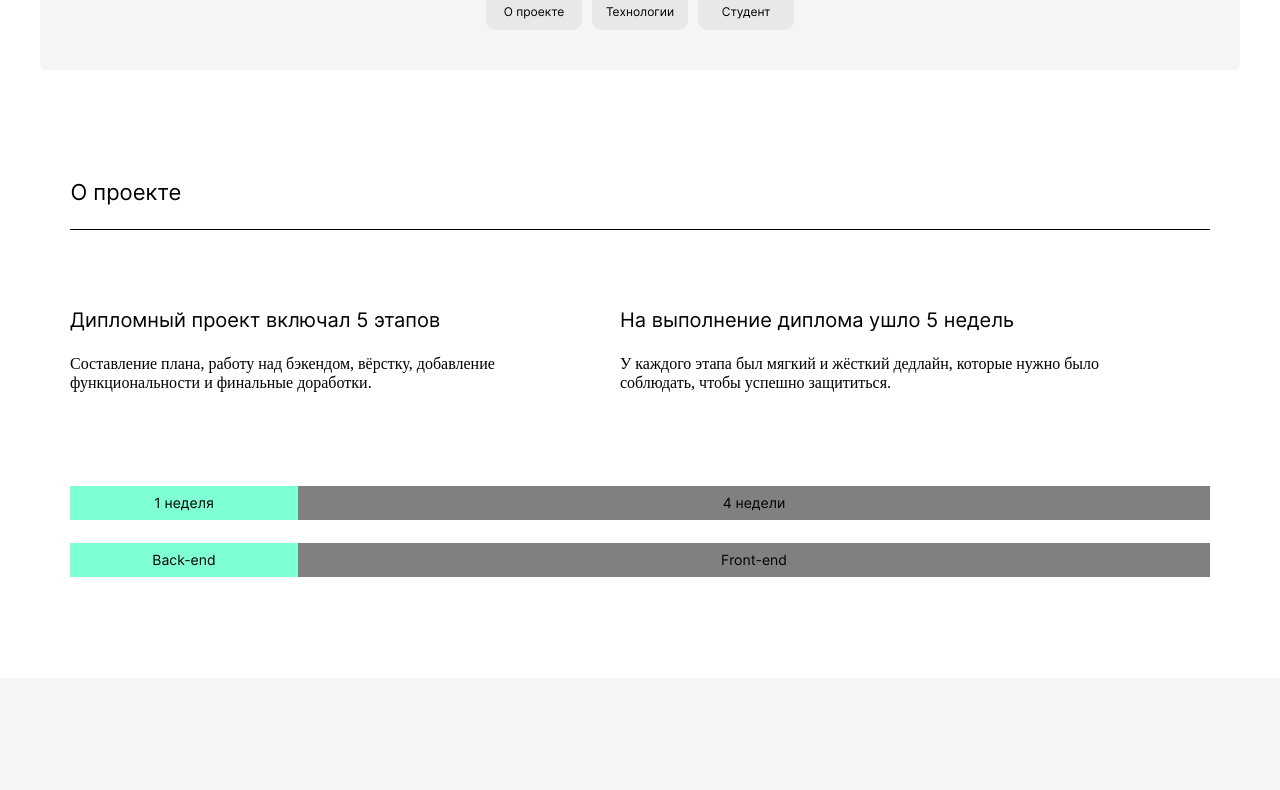
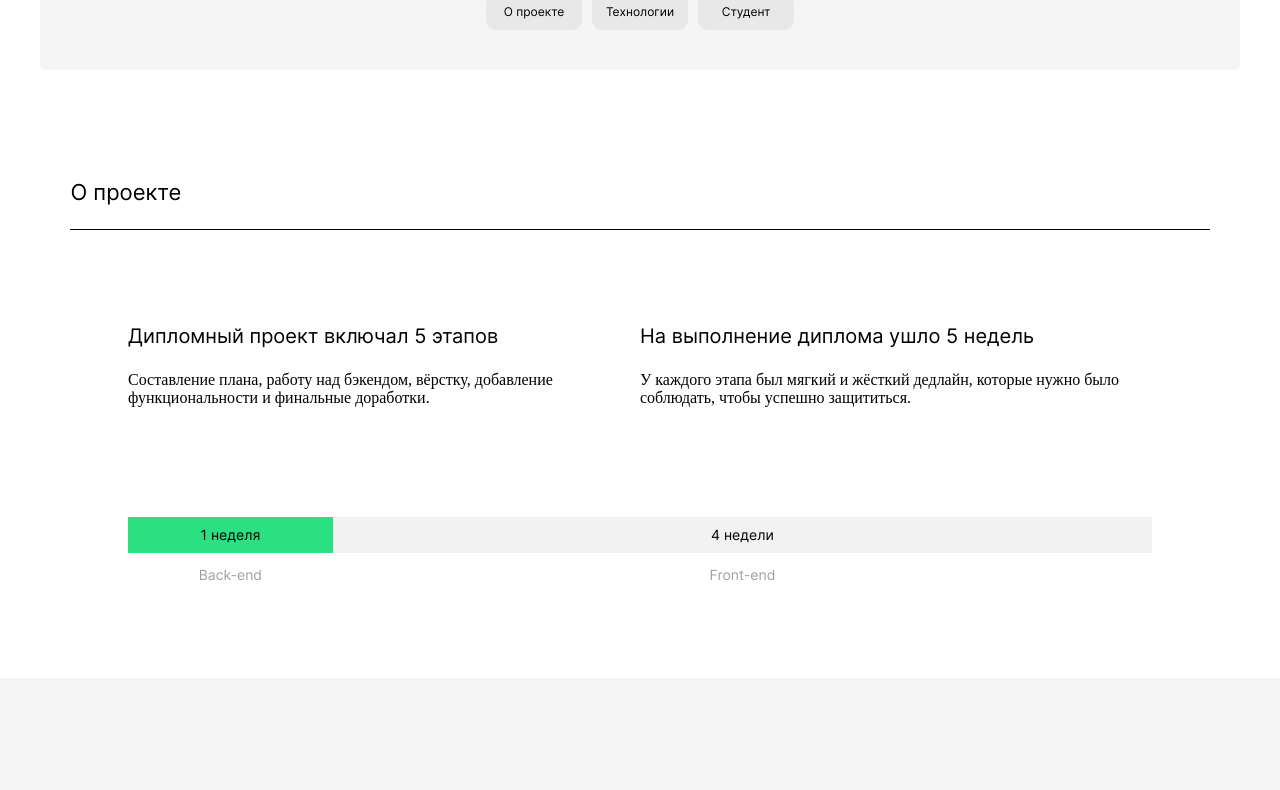
Before and after one commit to interind/movies-explorer-frontend, a React (Create React App) app: page / in a window 1280 px wide. Shown: the part 517-1307 px from the top of the page. Built offline with nearby package versions, Linux system fonts and the light colour scheme.

Commit message:
AboutProject 50%

```diff
--- a/src/components/AboutProject/AboutProject.css
+++ b/src/components/AboutProject/AboutProject.css
@@ -27,42 +27,49 @@
 .AboutProject__title_size_m {
   font-size: 20px;
 }
-.AboutProject__title_type_start {
+.AboutProject__title_theme_green {
   display: flex;
   justify-content: center;
   align-items: center;
-  height: 34px;
+  background-color: #2BE080;
+  min-height: 36px;
   font-size: 14px;
-  background-color: aquamarine;
-  width: 228px;
+  margin-bottom: 14px;
 }
-.AboutProject__title_type_end {
+.AboutProject__title_theme_gray{
   display: flex;
   justify-content: center;
   align-items: center;
-  height: 34px;
+  background-color: #F2F2F2;
+  margin-bottom: 14px;
   font-size: 14px;
-  background-color: gray;
-  width: 912px;
+  min-height: 36px;
+}
+.AboutProject__title_theme_white {
+  margin-bottom: 0;
+  font-size: 14px;
+  color: #A0A0A0;
+;
 }
 
 .AboutProject__containers {
+  width: 80%;
   display: flex;
-  flex-wrap: wrap;
-  max-width: 1140px;
-  width: 95%;
+  margin: 0 auto;
 }
 .AboutProject__container {
   max-width: 550px;
+  width: 100%;
 }
-.AboutProject__container-text {
-  max-width: 550px;
+.AboutProject__container_size_m {
+  justify-content: center;
+  text-align: center;
+  flex-basis: 20%;
+  max-width: 228px;
 }
-.AboutProject__container-text_type_start {
+.AboutProject__container_size_x {
+  justify-content: center;
+  flex-basis: 80%;
   text-align: center;
-  width: 228px;
+  max-width: 912px;
 }
-.AboutProject__container-text_type_end {
-  text-align: center;
-  width: 912px;
-}
--- a/src/components/AboutProject/AboutProject.js
+++ b/src/components/AboutProject/AboutProject.js
@@ -21,10 +21,14 @@ function AboutProject() {
         </div>
       </div>
       <div className='AboutProject__containers'>
-        <h3 className='AboutProject__title AboutProject__title_type_start'>1 неделя</h3>
-        <h3 className='AboutProject__title AboutProject__title_type_end'>4 недели</h3>
-        <h3 className='AboutProject__title AboutProject__title_type_start'>Back-end</h3>
-        <h3 className='AboutProject__title AboutProject__title_type_end'>Front-end</h3>
+        <div className='AboutProject__container AboutProject__container_size_m'>
+          <h3 className='AboutProject__title AboutProject__title_theme_green'>1 неделя</h3>
+          <p className='AboutProject__title AboutProject__title_theme_white'>Back-end</p>
+        </div>
+        <div className='AboutProject__container AboutProject__container_size_x'>
+          <h3 className='AboutProject__title AboutProject__title_theme_gray'>4 недели</h3>
+          <p className='AboutProject__title AboutProject__title_theme_white'>Front-end</p>
+        </div>
       </div>
     </section>
   );
```
